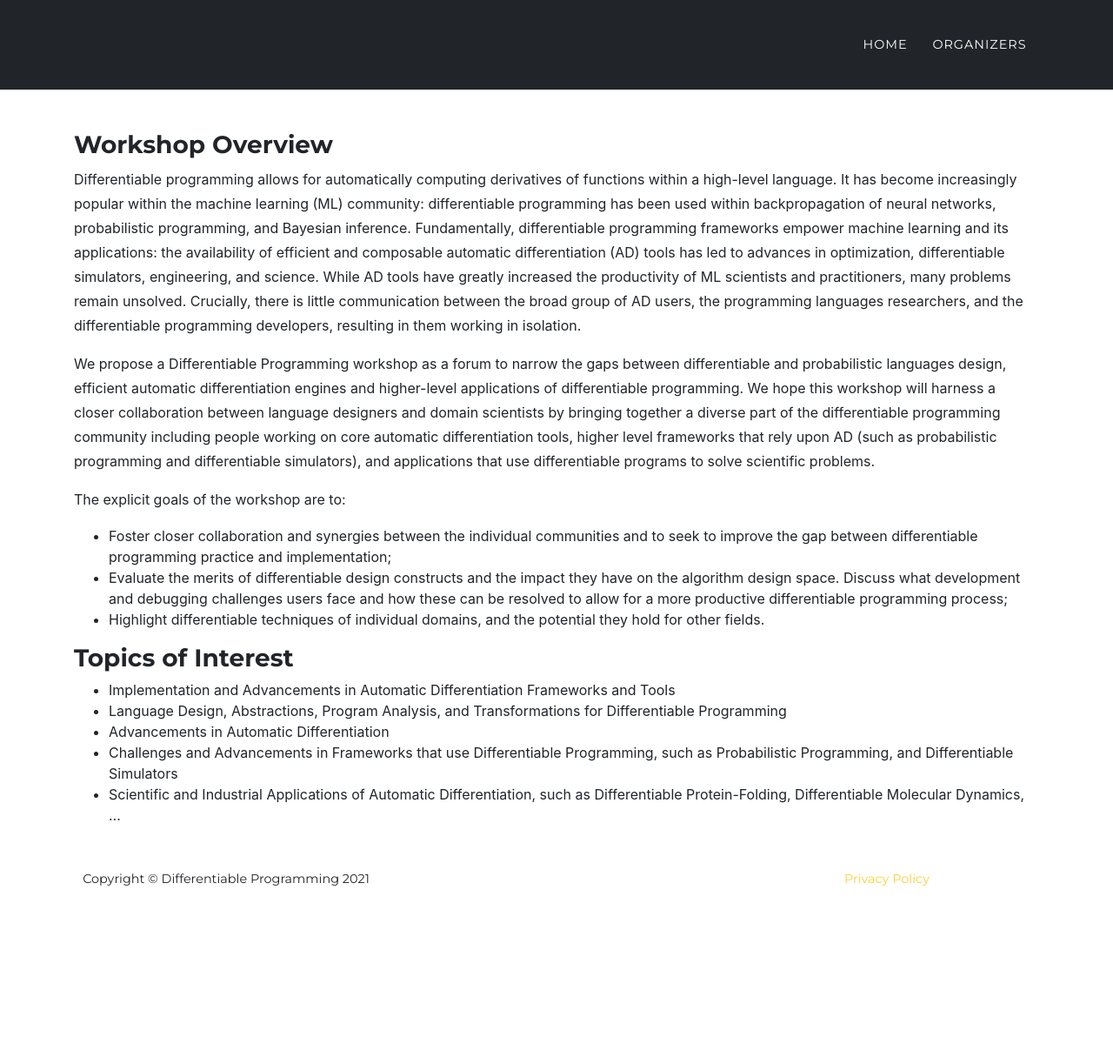
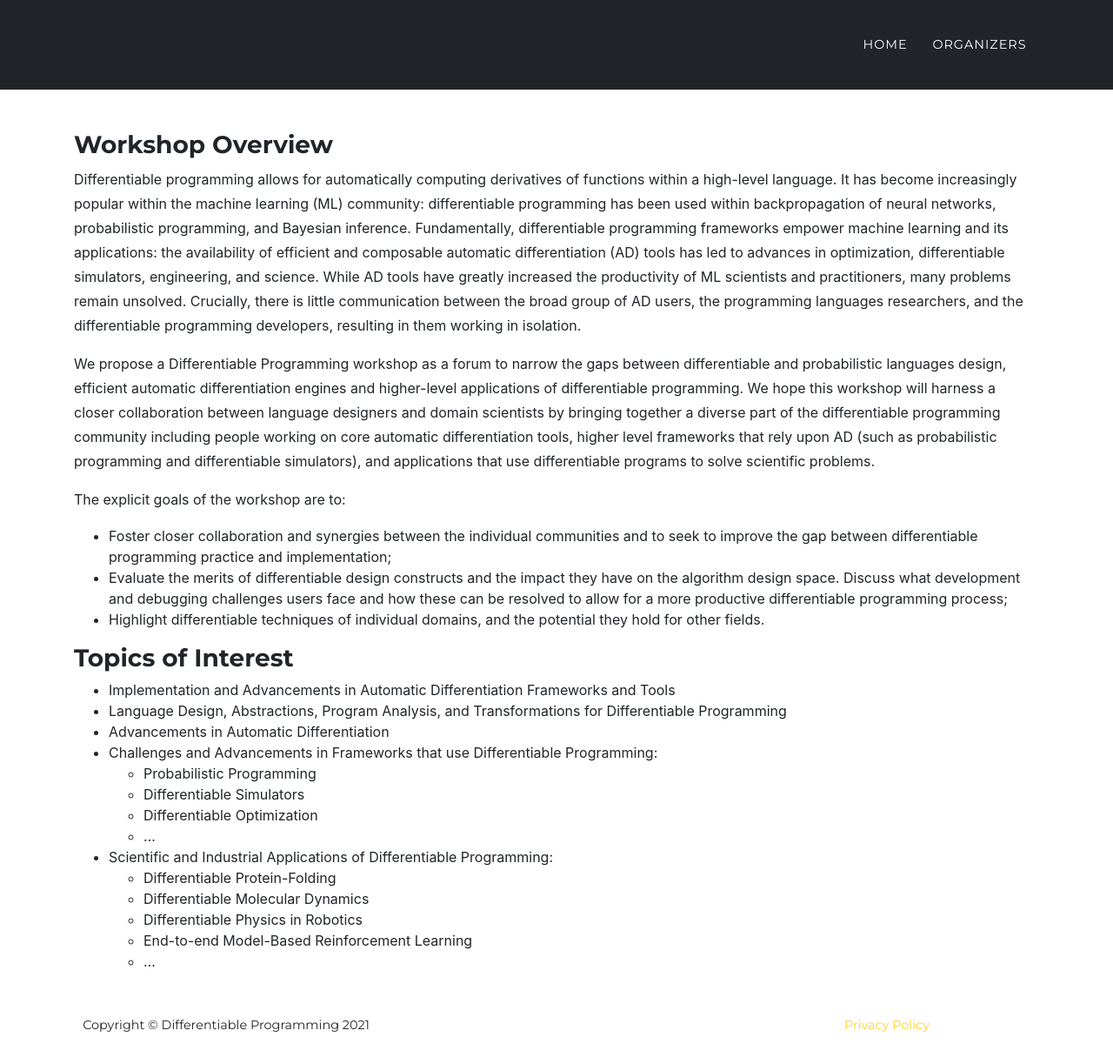
Before and after one commit to mgorinova/www, a Jekyll site: the page built from index.md, in a window 1280 px wide and 1223 px high. Shown: the whole window at 87% size. Built offline with Jekyll 4.4.1, drawn with Linux system fonts in a browser that asks for light colours; nearby versions of some CDN libraries; some web fonts are replaced.

Commit message:
Split up the fourth and the fifth point.

```diff
--- a/index.md
+++ b/index.md
@@ -19,5 +19,14 @@ The explicit goals of the workshop are to:
 * Implementation and Advancements in Automatic Differentiation Frameworks and Tools
 * Language Design, Abstractions, Program Analysis, and Transformations for Differentiable Programming
 * Advancements in Automatic Differentiation
-* Challenges and Advancements in Frameworks that use Differentiable Programming, such as Probabilistic Programming, and Differentiable Simulators
-* Scientific and Industrial Applications of Automatic Differentiation, such as Differentiable Protein-Folding, Differentiable Molecular Dynamics, ...
+* Challenges and Advancements in Frameworks that use Differentiable Programming:
+  * Probabilistic Programming
+  * Differentiable Simulators
+  * Differentiable Optimization
+  * ...
+* Scientific and Industrial Applications of Differentiable Programming:
+  * Differentiable Protein-Folding
+  * Differentiable Molecular Dynamics
+  * Differentiable Physics in Robotics
+  * End-to-end Model-Based Reinforcement Learning
+  * ...
```
